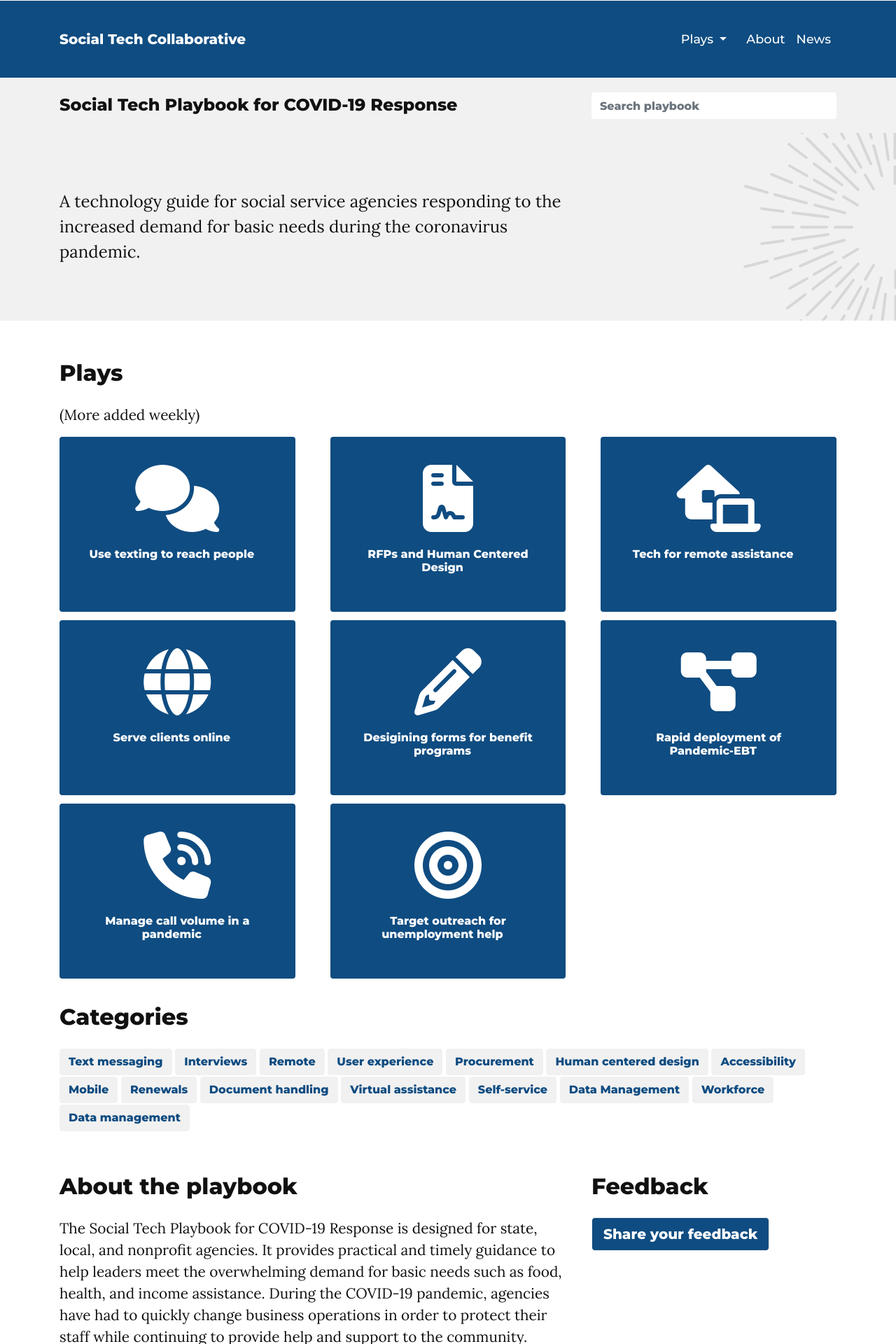
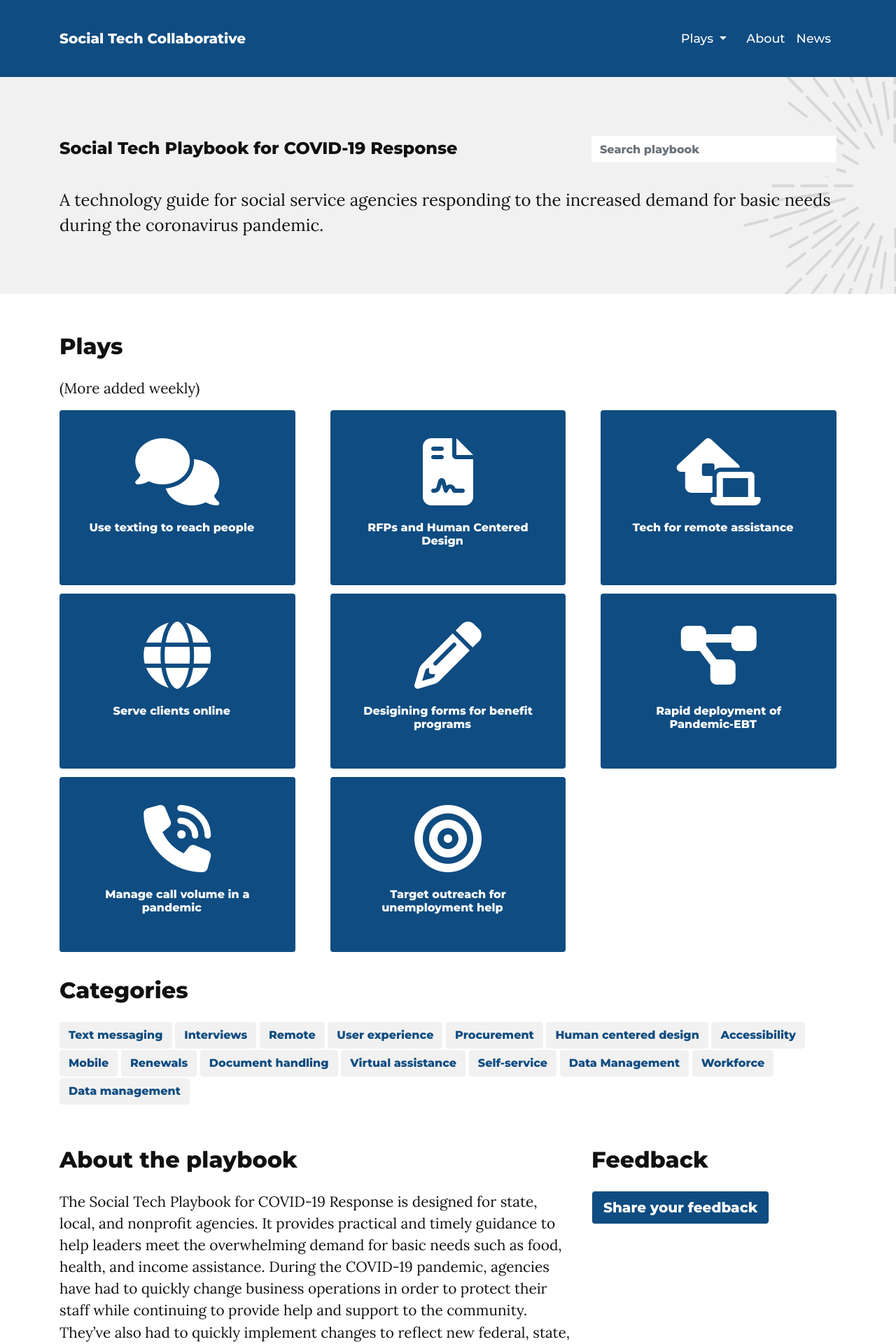
Before and after one commit to Social-Tech-Collab/socialtechcollaborative, a Jekyll site: the page built from index.html, in a window 1280 px wide. Shown: the top 1920 px of the page at 70% size. Built offline with Jekyll 4.4.1, drawn with Linux system fonts in a browser that asks for light colours; nearby versions of some CDN libraries; some web fonts are replaced; the list of posts is cut into pages by our own code.

Commit message:
move bar into jumbotron

```diff
--- a/_layouts/default.html
+++ b/_layouts/default.html
@@ -22,7 +22,7 @@
             </div>
         </div>
     </nav>
-    <div class="playbook-navbar">
+    <!-- <div class="playbook-navbar">
         <div class="container">
             <div class="row">
                 <div class="col-lg-8">
@@ -33,7 +33,7 @@
                 </div>
             </div>
         </div>
-    </div>
+    </div> -->
     <main role="main" id="content" tabindex="-1">
         {{ content }}
         <div id="lunrsearchresults">
--- a/assets/css/style.css
+++ b/assets/css/style.css
@@ -278,7 +278,6 @@ main li {
 
 .playbook {
   background: #0f4c81;
-  border-top: 1px solid #ffffff;
   font-family: "Montserrat", sans-serif;
   font-weight: 800;
   padding: 20px 0;
@@ -286,7 +285,6 @@ main li {
 
 .playbook-navbar {
   background: #f1f1f1;
-  border-top: 1px solid #ffffff;
   font-family: "Montserrat", sans-serif;
   font-weight: 800;
   padding: 20px 0;
--- a/index.html
+++ b/index.html
@@ -6,8 +6,17 @@ description: "A technology guide for social service agencies responding to the i
 <div class="jumbotron">
     <div class="container">
         <div class="row">
-            <div class="col-lg-8">
-                <!-- <h1>Social Tech Playbook for COVID-19 Response</h1> -->
+            <div class="col-lg-12">
+                <div class="playbook-navbar">
+                        <div class="row">
+                            <div class="col-lg-8">
+                                <a href="{{ '/' | relative_url }}" title="Social Tech Playbook for COVID-19 Response">Social Tech Playbook for COVID-19 Response</a>
+                            </div>
+                            <div class="col-lg-4">
+                                {% include search-lunr.html %}
+                            </div>
+                        </div>
+                </div>
                 <p class="lead">A technology guide for social service agencies responding to the increased demand for basic needs during the coronavirus pandemic.</p>
             </div>
             <div class="col-lg-4">
```
